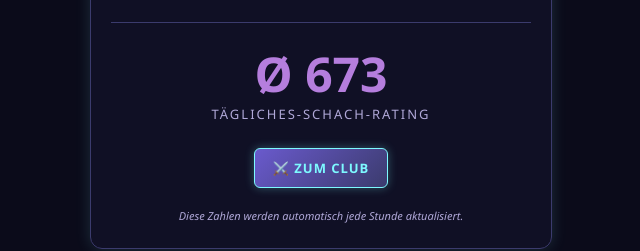
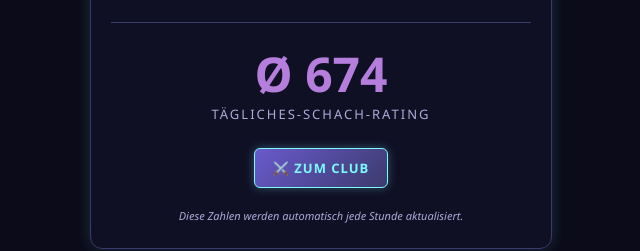
Before and after one commit to SHADOW-KNIGHT34/Club, a plain HTML site: page index.html in a window 1280 px wide. Shown: the part 196-447 px from the top of the page, 319-959 px from the left. Drawn offline with Linux system fonts and the light colour scheme.

Commit message:
Update live stats

```diff
--- a/index.html
+++ b/index.html
@@ -28,7 +28,7 @@
     <h1>&#9876;&#65039; SHADOW KNIGHTS LIVE-STATS &#9876;&#65039;</h1>
     <div class="stat"><div class="zahl">73</div><div class="label">RITTER IM CLUB</div></div>
     <hr class="trenner">
-    <div class="stat violett"><div class="zahl">&#216; 673</div><div class="label">T&Auml;GLICHES-SCHACH-RATING</div></div>
+    <div class="stat violett"><div class="zahl">&#216; 674</div><div class="label">T&Auml;GLICHES-SCHACH-RATING</div></div>
     <a class="button" href="https://www.chess.com/club/shadow-knights34" target="_blank" rel="noopener">&#9876;&#65039; ZUM CLUB</a>
     <div class="fussnote">Diese Zahlen werden automatisch jede Stunde aktualisiert.</div>
   </div>
```
Also changed, not shown: rating.png.
